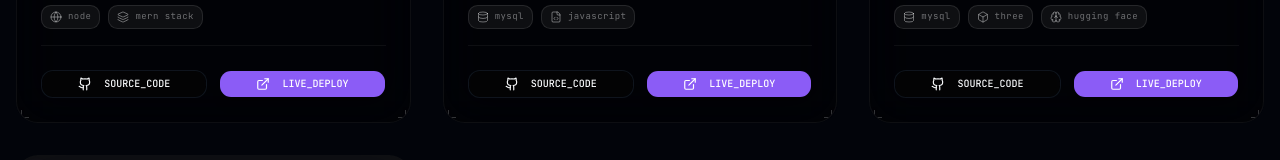
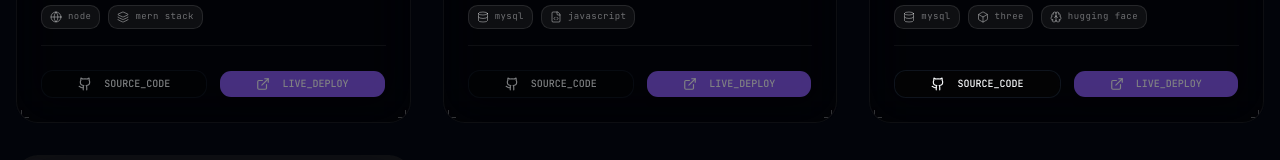
Before and after one commit to UzmaSulthana27/new_portfolio, a React (Vite) app in the folder frontend/: page /projects in a window 1280 px wide. Shown: the part 774-934 px from the top of the page. Built offline with nearby package versions, Linux system fonts and the light colour scheme.

Commit message:
feat: Add GitHub and Demo links to projects
Adds `github` and `demo` properties to each project object in the `projects.jsx` file. This allows for direct linking to project repositories and live demos.

```diff
--- a/frontend/src/components/projects.jsx
+++ b/frontend/src/components/projects.jsx
@@ -37,7 +37,9 @@ const projectData = [
     tech: ["MongoDB", "Express", "React", "Node.js", "MERN Stack"],
     category: "AI",
     image: "https://images.unsplash.com/photo-1550751827-4bd374c3f58b?q=80&w=800&auto=format&fit=crop",
-    color: "#00ED64"
+    color: "#00ED64",
+    github: "#",
+    demo: "#"
   },
   {
     id: 2,
@@ -48,7 +50,9 @@ const projectData = [
     tech: ["Java", "Spring Boot", "React", "MySQL", "JavaScript"],
     category: "AI",
     image: "https://images.unsplash.com/photo-1531482615713-2afd69097998?q=80&w=800&auto=format&fit=crop",
-    color: "#ED8B00"
+    color: "#ED8B00",
+    github: "#",
+    demo: "#"
   },
   {
     id: 3,
@@ -59,7 +63,9 @@ const projectData = [
     tech: ["React", "Node.js", "Socket.io", "MySQL", "Three.js", "Hugging Face"],
     category: "AI",
     image: "https://images.unsplash.com/photo-1587620962725-abab7fe55159?q=80&w=800&auto=format&fit=crop",
-    color: "#8b5cf6"
+    color: "#8b5cf6",
+    github: "https://github.com/UzmaSulthana27/BuddyBot",
+    demo: "#"
   },
   {
     id: 4,
@@ -70,7 +76,9 @@ const projectData = [
     tech: ["React.js", "JavaScript", "HTML5/CSS3", "State Management"],
     category: "Frontend",
     image: "https://images.unsplash.com/photo-1557821552-17105176677c?q=80&w=800&auto=format&fit=crop",
-    color: "#10b981"
+    color: "#10b981",
+    github: "https://github.com/UzmaSulthana27/ecommerce",
+    demo: "https://shopwave-e.vercel.app/"
   }
 ];
 
@@ -181,11 +189,22 @@ const ProjectModule = ({ project, index }) => {
           </div>
 
           <div className="mt-auto pt-6 flex gap-3 border-t border-white/5">
-            <Button variant="outline" size="sm" className="flex-1 rounded-lg border-white/10 glass bg-white/5 hover:bg-primary/20 hover:border-primary/50 text-[10px] uppercase font-mono group/btn">
+            <Button
+              variant="outline"
+              size="sm"
+              className="flex-1 rounded-lg border-white/10 glass bg-white/5 hover:bg-primary/20 hover:border-primary/50 text-[10px] uppercase font-mono group/btn"
+              onClick={() => project.github !== "#" && window.open(project.github, "_blank", "noopener,noreferrer")}
+              disabled={project.github === "#"}
+            >
               <Github className="w-3 h-3 mr-2 group-hover/btn:rotate-12 transition-transform" />
               Source_Code
             </Button>
-            <Button size="sm" className="flex-1 rounded-lg bg-primary hover:bg-primary/90 text-white shadow-lg text-[10px] uppercase font-mono group/btn">
+            <Button
+              size="sm"
+              className="flex-1 rounded-lg bg-primary hover:bg-primary/90 text-white shadow-lg text-[10px] uppercase font-mono group/btn"
+              onClick={() => project.demo !== "#" && window.open(project.demo, "_blank", "noopener,noreferrer")}
+              disabled={project.demo === "#"}
+            >
               <ExternalLink className="w-3 h-3 mr-2 group-hover/btn:scale-110 transition-transform" />
               Live_Deploy
             </Button>
```
